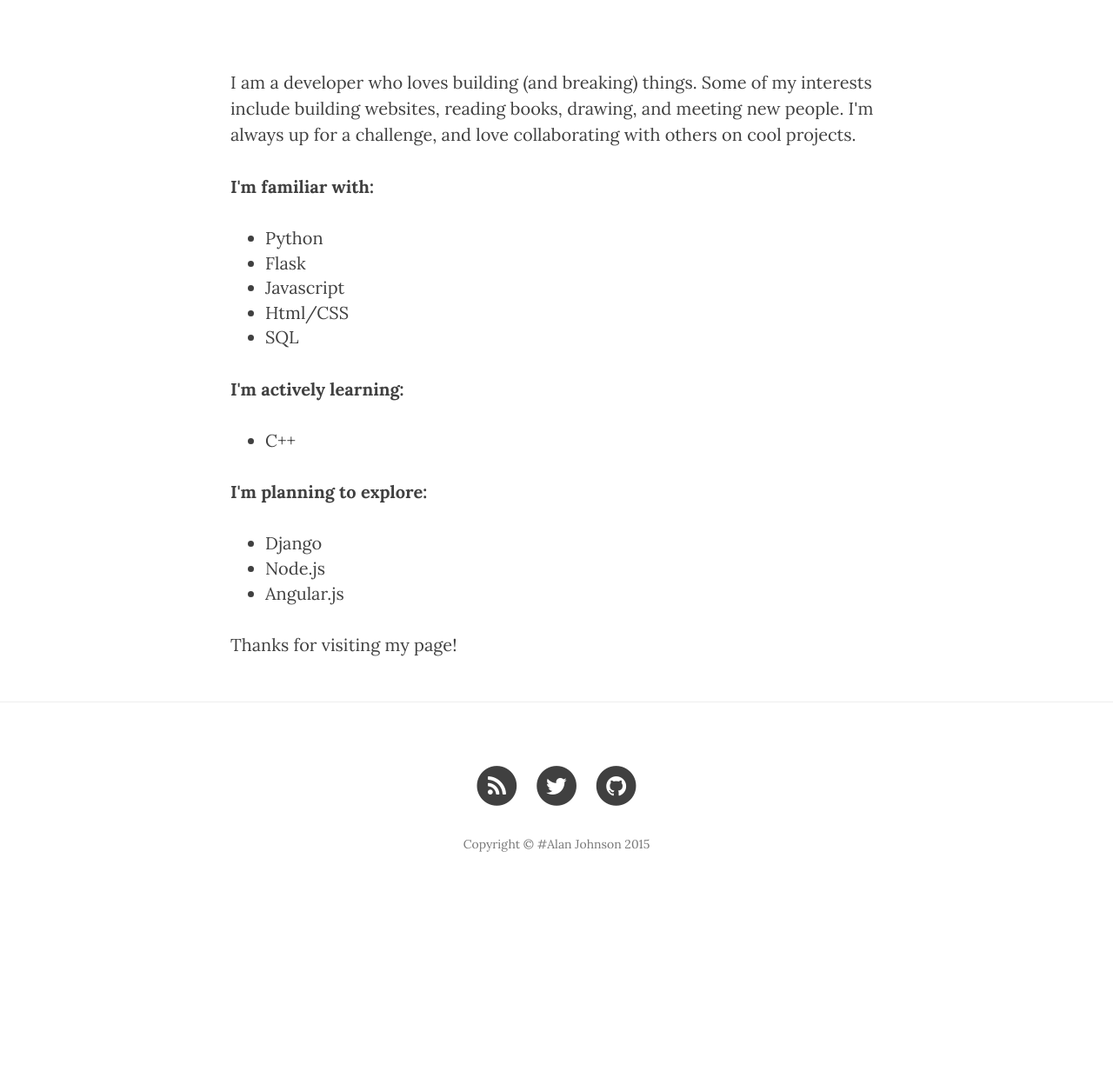
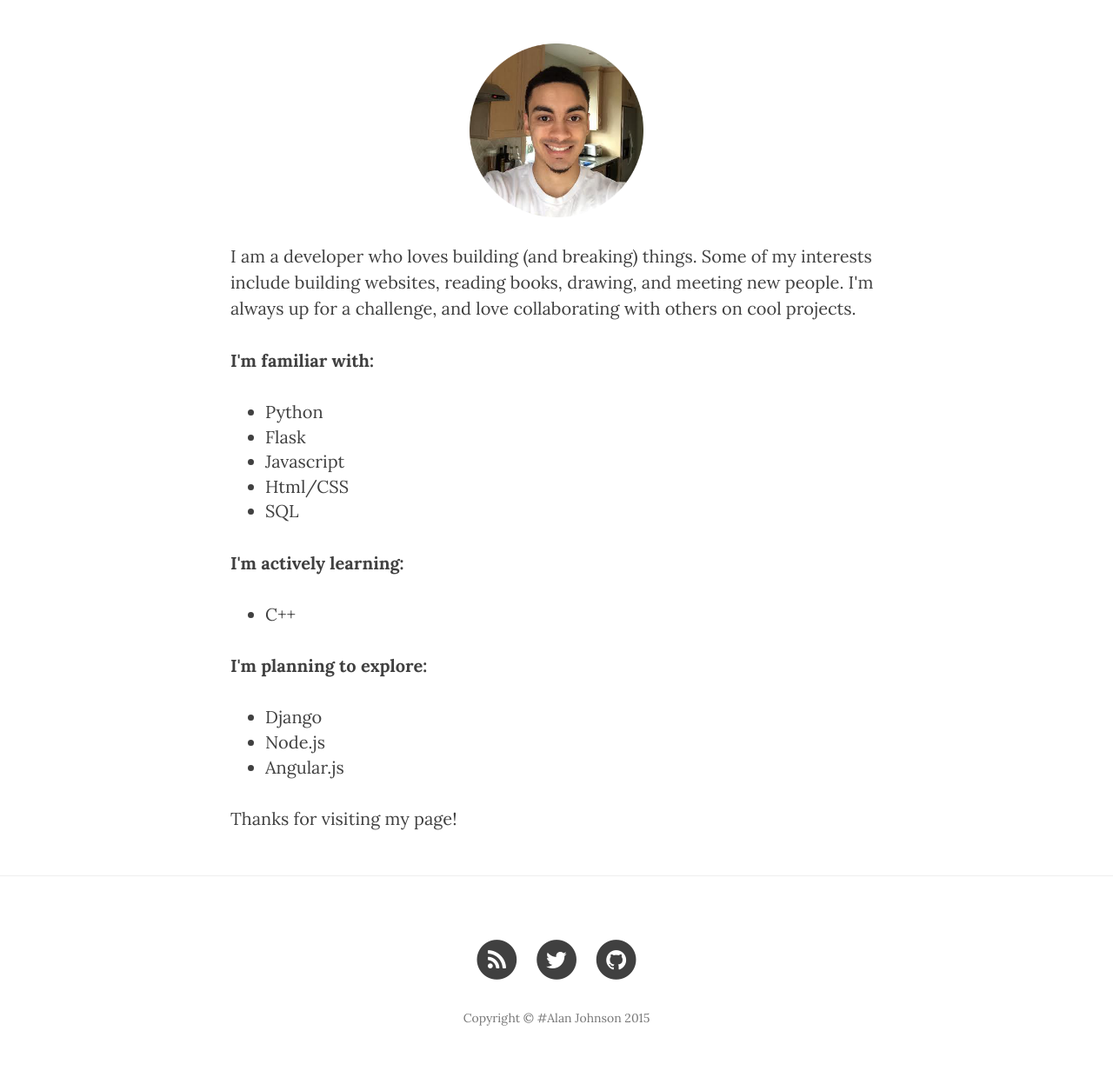
Before and after one commit to AmaxJ/AmaxJ.github.io, a Jekyll site: the page built from about.html, in a window 1280 px wide. Shown: the part 422-1669 px from the top of the page at 87% size. Built offline with Jekyll 4.4.1, drawn with Linux system fonts in a browser that asks for light colours; nearby versions of some CDN libraries; before the commit the page ends 1469 px from its top, so only the background shows below that.

Commit message:
added photo to about page

```diff
--- a/about.html
+++ b/about.html
@@ -4,7 +4,7 @@ title: "About"
 description:
 header-img: "img/about.jpg"
 ---
-
+<center><img src="/img/me.png" height="200" width="200"></center>
 <p>I am a developer who loves building (and breaking) things. Some of my interests include building websites, reading books, drawing, and meeting new people. I'm always up for a challenge, and love collaborating with others on cool projects.</p>
 <p><b>I'm familiar with:</b></p>
 <ul>
```
Also changed, not shown: img/me.png (added).
